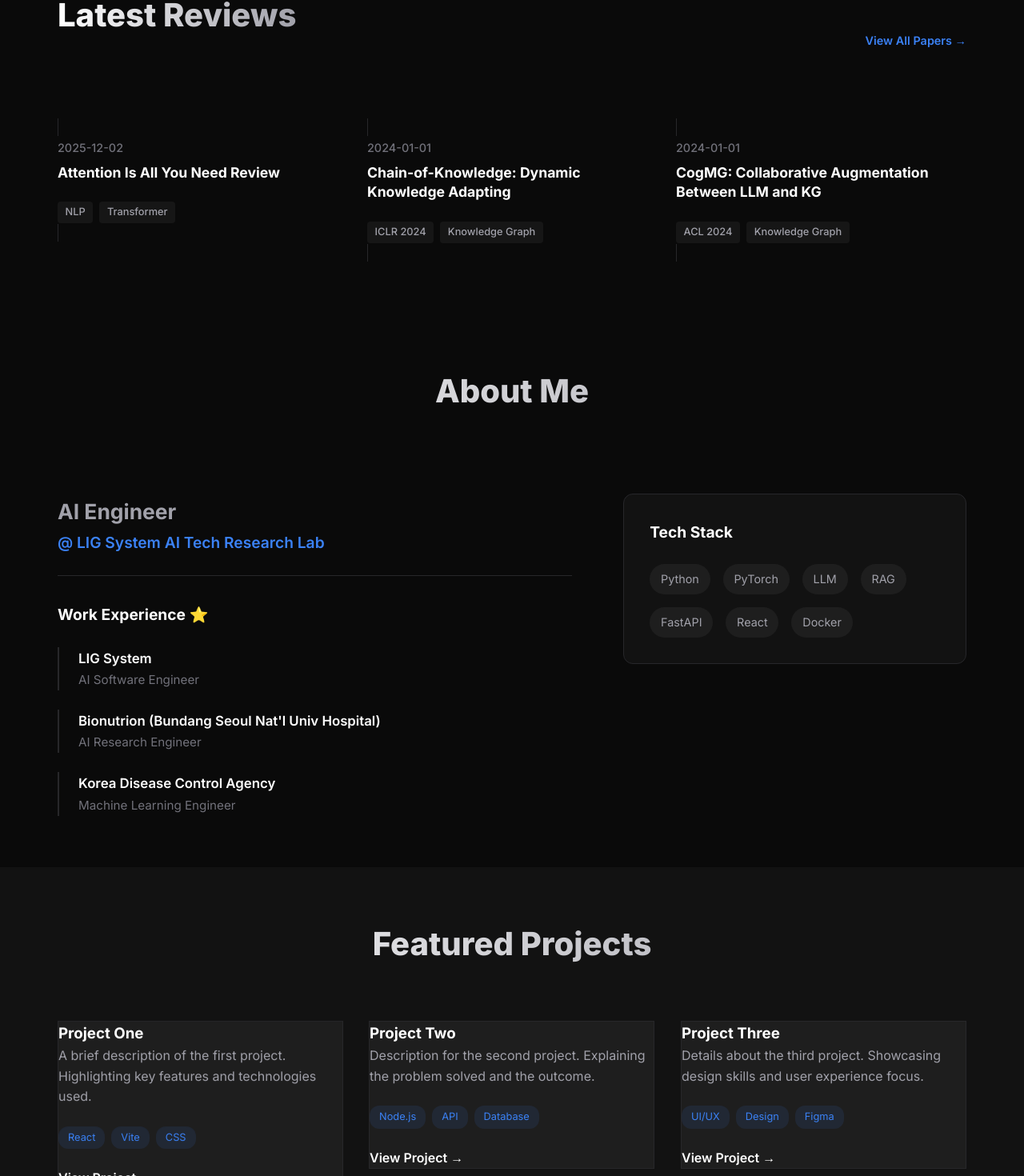
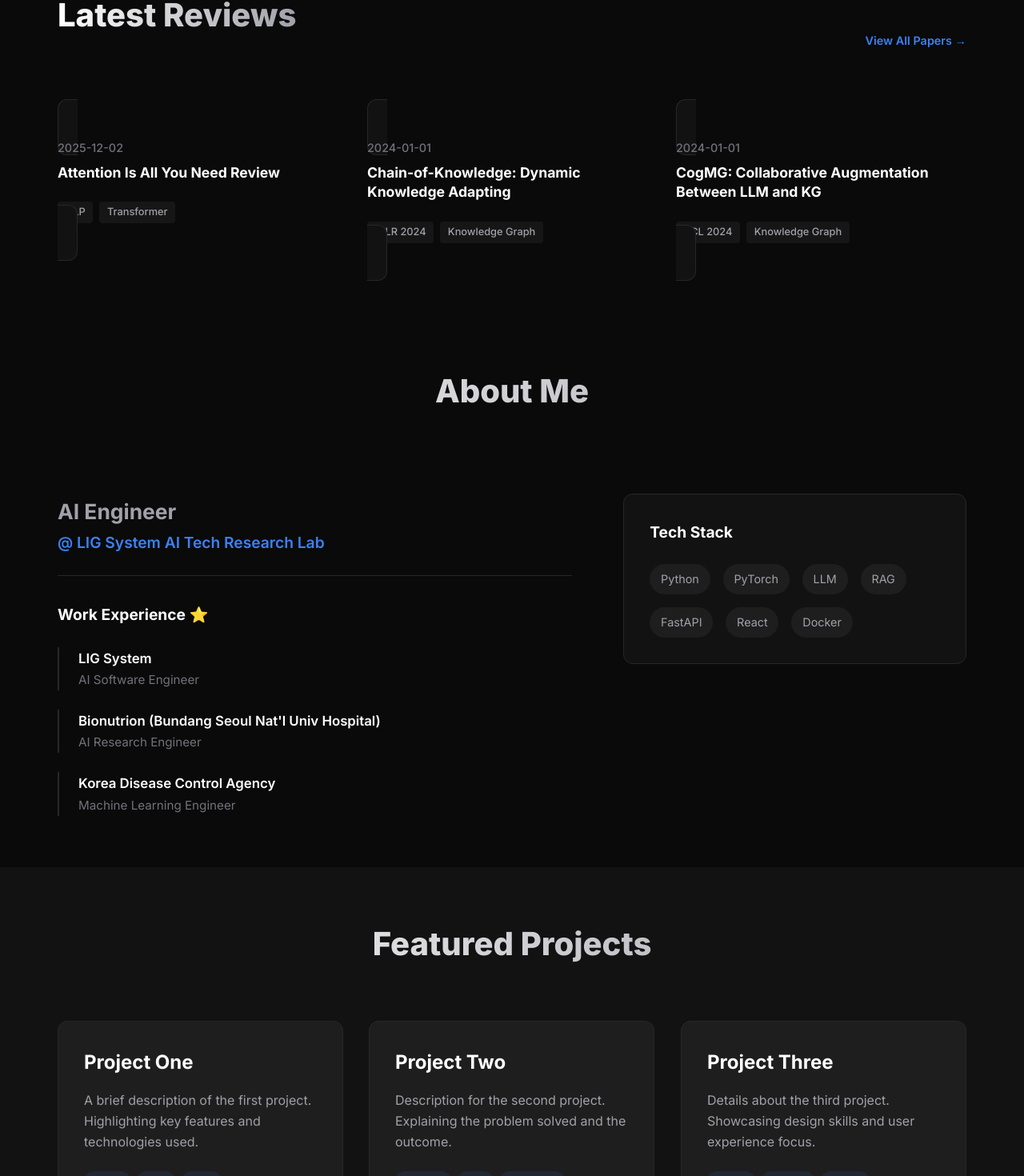
Before and after one commit to KeonhoChu/KeonhoChu.github.io, a React (Vite) app: page /#/ in a window 1280 px wide. Shown: the part 878-2348 px from the top of the page at 80% size. Built offline with nearby package versions, Linux system fonts and the light colour scheme.

Commit message:
Fix: Restore corrupted CSS files and fix layout issues

```diff
--- a/src/components/LatestPapers.css
+++ b/src/components/LatestPapers.css
@@ -1,26 +1,3 @@
-.latest-papers {
-    padding: var(--spacing-xl) 0;
-    background-color: var(--bg-primary);
-    border-top: 1px solid var(--border-color);
-}
-
-.section-header {
-    display: flex;
-    justify-content: space-between;
-    align-items: center;
-    margin-bottom: var(--spacing-lg);
-}
-
-.view-all-link {
-    color: var(--accent-primary);
-    font-weight: 600;
-    font-size: 0.9rem;
-}
-
-.view-all-link:hover {
-    text-decoration: underline;
-}
-
 .latest-papers {
     padding: var(--spacing-xl) 0;
     background-color: var(--bg-primary);
@@ -50,19 +27,19 @@
     gap: var(--spacing-md);
 }
 
+.latest-card {
+    background: var(--bg-secondary);
+    margin-bottom: var(--spacing-xs);
+    padding: var(--spacing-md);
+    border-radius: 12px;
+}
+
 .latest-date {
     font-size: 0.9rem;
-    /* Increased from 0.8rem */
     color: var(--text-tertiary);
     display: block;
     margin-bottom: var(--spacing-xs);
     font-weight: 500;
-    /* Added weight for smoothness */
-}
-
-.latest-card {
-    background: var(--bg-secondary);
-    margin-bottom: var(--spacing-xs);
 }
 
 .latest-title {
@@ -84,12 +61,9 @@
 
 .latest-tag {
     font-size: 0.8rem;
-    /* Increased from 0.75rem */
     color: var(--text-secondary);
     background: rgba(255, 255, 255, 0.05);
     padding: 0.2rem 0.6rem;
-    /* Slightly more padding */
     border-radius: 4px;
     font-weight: 500;
-    /* Added weight */
 }
--- a/src/components/Projects.css
+++ b/src/components/Projects.css
@@ -11,6 +11,14 @@
 
 .project-card {
     background: var(--bg-tertiary);
+    padding: var(--spacing-lg);
+    border-radius: 12px;
+}
+
+.project-title {
+    font-size: 1.5rem;
+    margin-bottom: var(--spacing-sm);
+    color: var(--text-primary);
 }
 
 .project-description {
--- a/src/pages/PaperList.css
+++ b/src/pages/PaperList.css
@@ -15,6 +15,17 @@
     background: var(--bg-secondary);
     border: 1px solid var(--border-color);
     border-radius: 12px;
+    margin-bottom: var(--spacing-sm);
+    font-size: 0.85rem;
+    padding: var(--spacing-lg);
+    display: flex;
+    flex-direction: column;
+}
+
+.paper-meta {
+    display: flex;
+    justify-content: space-between;
+    align-items: center;
     margin-bottom: var(--spacing-sm);
     font-size: 0.85rem;
 }
```
